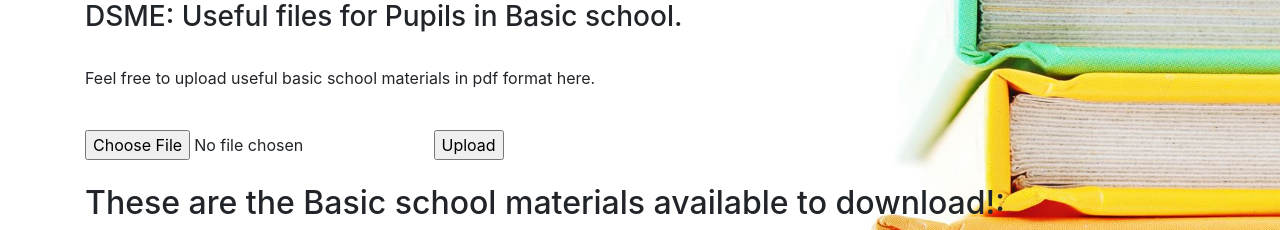
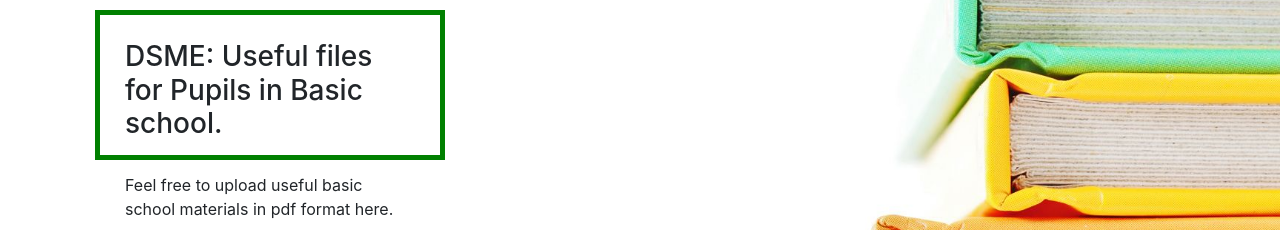
Before and after one commit to cauchymike/data_science, a Flask app: page /storage_basic in a window 1280 px wide. Shown: the part 56-286 px from the top of the page. Run offline with Flask 2, Linux system fonts and the light colour scheme; the visitor is signed in with stand-in values (Sample User, id 1); data comes from the database, SQL or seed files in the repository; data that the repository does not hold is empty; some libraries are stand-ins or nearby versions.

Commit message:
Update basic_sch.html

```diff
--- a/mathsclinicblog/templates/basic_sch.html
+++ b/mathsclinicblog/templates/basic_sch.html
@@ -3,6 +3,16 @@
 
 <body>
     <div class="container">
+        <style>
+            .box{
+      width: 350px;
+      height: 150px;
+      margin: 10px;
+      padding: 25px;
+      border: 5px solid green;
+      }
+        </style>
+       <div class = "box">
         <h3>DSME: Useful files for Pupils in Basic school.</h3><br>
         <p>Feel free to upload useful basic school materials in pdf format here. </p>
         {% with messages = get_flashed_messages() %}
@@ -52,6 +62,7 @@
           </table>
 
         </div>
+        </div>
     </div>
   </body>
 {% endblock %}
```
